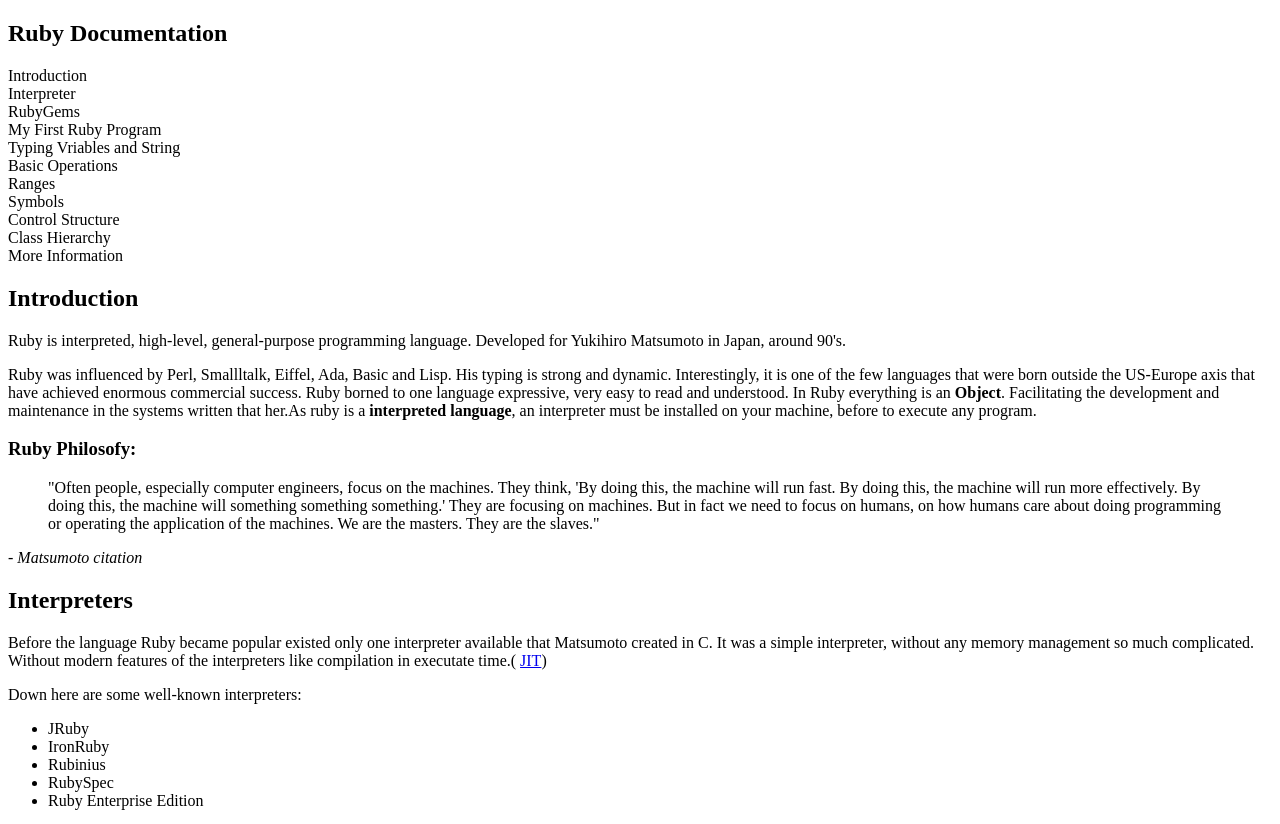
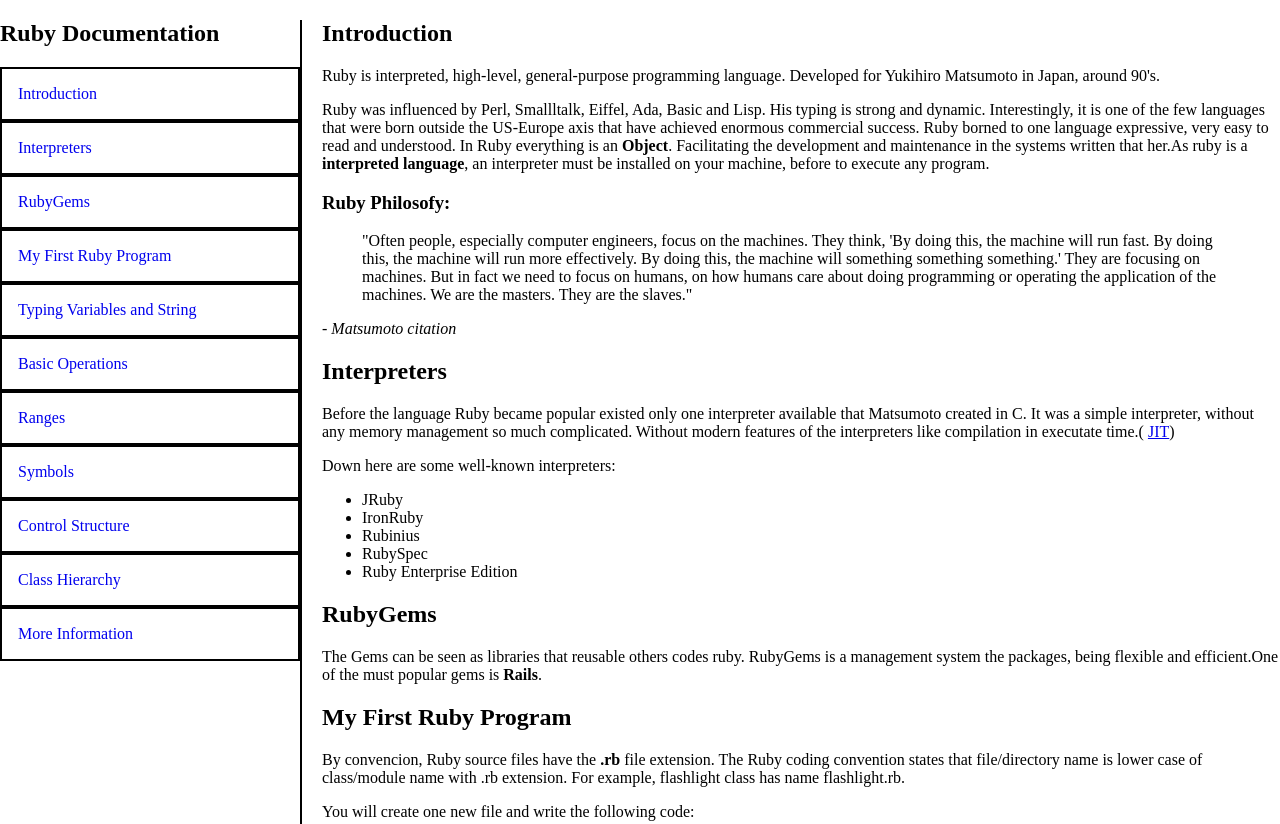
Before and after one commit to JorgeLAB/MyDocumentations, a plain HTML site: page documentation_page.html in a window 1280 px wide. Shown: the top 824 px of the page. Drawn offline with Linux system fonts and the light colour scheme.

Commit message:
Inserting Styles

```diff
--- a/documentation_page.html
+++ b/documentation_page.html
@@ -2,28 +2,90 @@
 <html lang="pt-br">
 	<head>
 		<title>Documentation about Ruby</title>
+		<meta charset="utf-8">
         <meta name="viewport" content="width=device-width, initial-scale=1">
+        <style>
+        	/*Font: W3School; */
 
+        	* {
+        		box-sizing:border-box;
+        	}
+
+        	body {
+        		margin: 0;
+        	}
+
+        	/* Side navigation */
+
+        	.sidenav{
+        		height: 100%;
+  				width: 300px;
+  				position: fixed;
+  				z-index: 1;
+  				top: 0;
+  				left: 0;
+  				overflow-x: hidden;
+        	}
+
+        	/*Navegation bar and Links*/
+
+        	.nav-link{
+  				padding: 1em;
+  				text-decoration: none;
+  				display: block;
+  				border: 2px solid black;
+        	}
+
+        	.nav-link a:hover{
+        		background-color: #ddd;
+  				color: black;
+        	}
+
+        	/* Style the content */
+			.content {
+  				margin-left: 300px;
+  				padding-left: 20px;
+  				border-left: 2px solid black;
+			}
+
+        </style>
 	</head>
 	<body>
+	<!--Project 4 - Responsive Web FreeCodeCamp -->
+	<!--(1) I can see a main element with a corresponding id="main-doc", which contains the page's main content (technical documentation). ok-->
+	<!--(2) Within the #main-doc element, I can see several section elements, each with a class of main-section. There should be a minimum of 5. ok -->
+	<!--(3) The first element within each .main-section should be a header element which contains text that describes the topic of that section.ok-->
+	<!--(4) Each section element with the class of main-section should also have an id that corresponds with the text of each header contained within it. Any spaces should be replaced with underscores (e.g. The section that contains the header "JavaScript and Java" should have a corresponding id="JavaScript_and_Java"). ok-->
+	<!--(5) The .main-section elements should contain at least 10 p elements total (not each).ok -->
+	<!--(6) The .main-section elements should contain at least 5 code elements total (not each). ok-->
+	<!--(7) The .main-section elements should contain at least 5 li items total (not each). ok-->
+	<!--(8) I can see a nav element with a corresponding id="navbar". ok-->
+	<!--(9) The navbar element should contain one header element which contains text that describes the topic of the technical documentation. ok-->
+	<!--(10) Additionally, the navbar should contain link (a) elements with the class of nav-link. There should be one for every element with the class main-section. ok -->
+	<!--(11) The header element in the navbar must come before any link (a) elements in the navbar. ok -->
+	<!--(12) Each element with the class of nav-link should contain text that corresponds to the header text within each section (e.g. if you have a "Hello world" section/header, your navbar should have an element which contains the text "Hello world").ok-->
+	<!--(13) When I click on a navbar element, the page should navigate to the corresponding section of the main-doc element (e.g. If I click on a nav-link element that contains the text "Hello world", the page navigates to a section element that has that id and contains the corresponding header. ok-->
+	<!--(14) On regular sized devices (laptops, desktops), the element with id="navbar" should be shown on the left side of the screen and should always be visible to the user. -->
+	<!--(15) My Technical Documentation page should use at least one media query. -->
+		<div class='sidenav'>
+			<nav id='navbar'>
+				<header><h1>Ruby Documentation</h1></header>
+				<a class='nav-link' href="#Introduction">Introduction</a>
+				<a class='nav-link' href='#Interpreters'>Interpreters</a>
+				<a class='nav-link' href='#RubyGems'>RubyGems</a>
+				<a class='nav-link' href='#My_First_Ruby_Program'>My First Ruby Program</a>
+				<a class='nav-link' href='#Typing_Variables_and_Strings'>Typing Variables and String</a>
+				<a class='nav-link' href='#Basic_Operations'>Basic Operations</a>
+				<a class='nav-link' href='#Ranges'>Ranges</a>
+				<a class='nav-link' href='#Symbols'>Symbols</a>
+				<a class='nav-link' href='#Control_Structure'>Control Structure</a>
+				<a class='nav-link' href='#Class_Heirarchy'>Class Hierarchy</a>
+				<a class='nav-link' href='#More_Information'>More Information</a>
+			</nav>
+		</div>
+		<div class='content'>
 			<main id='main-doc'>
-		<section class='main-section'>
-			<header><h1>Ruby Documentation</h1></header>
-			<nav id='navbar'>
-				<header><a class='nav-link'>Introduction</a></header>
-				<header><a class='nav-link'>Interpreter</a></header>
-				<header><a class='nav-link'>RubyGems</a></header>
-				<header><a class='nav-link'>My First Ruby Program</a></header>
-				<header><a class='nav-link'>Typing Vriables and String</a></header>
-				<header><a class='nav-link'>Basic Operations</a></header>
-				<header><a class='nav-link'>Ranges</a></header>
-				<header><a class='nav-link'>Symbols</a></header>
-				<header><a class='nav-link'>Control Structure</a></header>
-				<header><a class='nav-link'>Class Hierarchy</a></header>
-				<header><a class='nav-link'>More Information</a></header>
-			</nav>
-		</section>
-		<section class='main-section'>
+				<section id='Introduction' class='main-section'>
 					<header><h2>Introduction</h2></header>
 					<p> Ruby is interpreted, high-level, general-purpose programming language. Developed for Yukihiro Matsumoto in Japan, around 90's.</p>
 					<p> Ruby was influenced by Perl, Smallltalk, Eiffel, Ada, Basic and Lisp. His typing is strong and dynamic. Interestingly, it is one of the few languages that were born outside the US-Europe axis that have achieved enormous commercial success. Ruby borned to one language expressive, very easy to read and understood. In Ruby everything is an <strong>Object</strong>. Facilitating the development and maintenance in the systems written that her.As ruby is a <strong>interpreted language</strong>, an interpreter must be installed on your machine, before to execute any program.
@@ -32,7 +94,7 @@
 						"Often people, especially computer engineers, focus on the machines. They think, 'By doing this, the machine will run fast. By doing this, the machine will run more effectively. By doing this, the machine will something something something.' They are focusing on machines. But in fact we need to focus on humans, on how humans care about doing programming or operating the application of the machines. We are the masters. They are the slaves."
 					</blockquote> <i>- Matsumoto citation</i>
 				</section>
-		<section class='main-section'>
+				<section id='Interpreters' class='main-section'>
 					<header><h2>Interpreters</h2></header>
 					<p> Before the language Ruby became popular existed only one interpreter available that Matsumoto created in C. It was a simple interpreter, without any memory management so much complicated. Without modern features of the interpreters like compilation in executate time.( <a href='https://stackoverflow.com/questions/95635/what-does-a-just-in-time-jit-compiler-do'>JIT</a>)</p>
 					<p>Down here are some well-known interpreters:
@@ -46,11 +108,11 @@
 						</ul>
 					</div>
 				</section>
-		<section class='main-section'>
+				<section id='RubyGems' class='main-section'>
 					<header><h2>RubyGems</h2></header>
 					<p> The Gems can be seen as libraries that reusable others codes ruby. RubyGems is a management system the packages, being flexible and efficient.One of the must popular gems is <strong>Rails</strong>.
 				</section>
-		<section class='main-section'>
+				<section id='My_First_Ruby_Program' class='main-section'>
 					<header><h2>My First Ruby Program</h2></header>
 					<p> By convencion, Ruby source files have the <strong>.rb</strong> file extension. The Ruby coding convention states that file/directory name is lower case of class/module name with .rb extension. For example, flashlight class has name flashlight.rb.
 					<p>You will create one new file and write the following code:
@@ -73,7 +135,7 @@
 					</div>
 					<p><strong>Tip:</strong>"Code layout is pretty much up to you; indentation is not significant (but using two-character indentation will make you friends in the community if you plan on distributing your code)."
 				</section>
-		<section class=" main-section">
+				<section id='Typing_Variables_and_Strings' class=" main-section">
 					<header><h2>Typing Variables and Strings</h2></header>
 					<h3>Typing</h3>
 					<p> Since it does need a type declaration, many think that ruby is poorly typed and therefore the type is not important for the interpreter. In Ruby types are important, it is considere implicitly and dinamically typed. Implicitly typed because its type is rejected <strong> by the </strong> interpreter and dynamically because its type can be modified in execution time.</p>
@@ -122,7 +184,7 @@
 						</ol>
 					</div>
 				</section>
-		<section class='main-section'>
+				<section id='Basic_Operations' class='main-section'>
 					<header>Basic Operations</header>
 					<p>Ruby allow to use traditional operations.
 					<div>
@@ -134,11 +196,11 @@
 						<li>% Module (returns The rest of th division)</li>
 					</div>
 				</section>
-		<section class='main-section'>
+				<section id='Ranges' class='main-section'>
 					<header><h2>Ranges</h2></header>
 					<p> Ranges is a way simple to manipulation sequences, with (1..10) # printer the numbers between 1 and 10. Other case, ('a'..'z') printer the words between 'a' and 'z' (lowercase). </p>
 				</section>
-		<section>
+				<section id='Symbols' class='main-section'>
 					<header><h2>Symbols</h2></header>
 					<p>Symbols are too text like Strings, only its needs to be filled with character ':'. rather than to use double quotes and belongs to class Symbol.
 					<div>
@@ -151,7 +213,7 @@
 						</ol>
 					</div>
 				</section>
-		<section class='main-section'>
+				<section id='Control_Structure' class='main-section'>
 					<header><h2>Control Structure</h2></header>
 					<h3>Boolean Operation</h3>
 					<p>Very important for knowing Booleans operations, checking whether an expression is true or false require easy manipulation with the following signs: <code> <, >, ==, >=, !=, <=, &&(amd) and || (or)</code>.
@@ -195,7 +257,6 @@
 							<li><code>end</code></li>
 							<li><code>>>puts choose_car('gol')</code></li>
 							<li><code>Germany</code></li>
-					<li><code></code></li>
 						</ol>
 					</div>
 					<h3>Repeating Loop</h3>
@@ -212,7 +273,7 @@
 						</ol>
 					</div>
 				</section>
-		<section class='main-section'>
+				<section id='Class_Heirarchy' class='main-section'>
 					<header><h2>Class Heirarchy</h2></header>
 					<p>Ruby is a language considered purely object oriented up to the classes and basic types.
 					<div>
@@ -242,7 +303,7 @@
 						</ul>
 					</div>
 				</section>
-		<section>
+				<section id='More_Information' class='main-section'>
 					<header><h2>More Information</h2></header>
 					<p> For more information, be sure access the full sources of thie documentation.
 					<ul>
@@ -253,5 +314,6 @@
 					</ul>
 				</section>
 			</main>
+		</div>
 	</body>
 </html>
```
Lines whose indentation alone changed are shown as unchanged.
